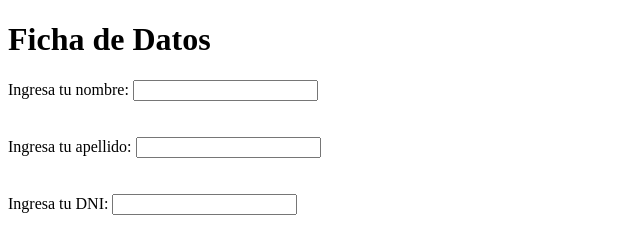
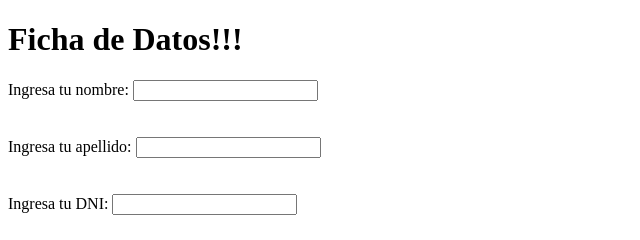
Before and after one commit to dianaVidalC/ficha-de-datos, a plain HTML site: page index.html in a window 1280 px wide. Shown: the top 240 px of the page, 0-640 px from the left. Drawn offline with Linux system fonts and the light colour scheme.

Commit message:
vuelvo a cambiar título :p

```diff
--- a/index.html
+++ b/index.html
@@ -4,10 +4,10 @@
   <meta charset="UTF-8">
   <meta name="viewport" content="width=device-width, initial-scale=1.0">
   <meta http-equiv="X-UA-Compatible" content="ie=edge">
-  <title>ficha de datos :3</title>
+  <title>ficha de datos</title>
 </head>
 <body>
-  <h1>Ficha de Datos</h1>
+  <h1>Ficha de Datos!!!</h1>
     <div>
         <label for="nombre">Ingresa tu nombre:</label>
         <input type="text" id="nombre" />
```
